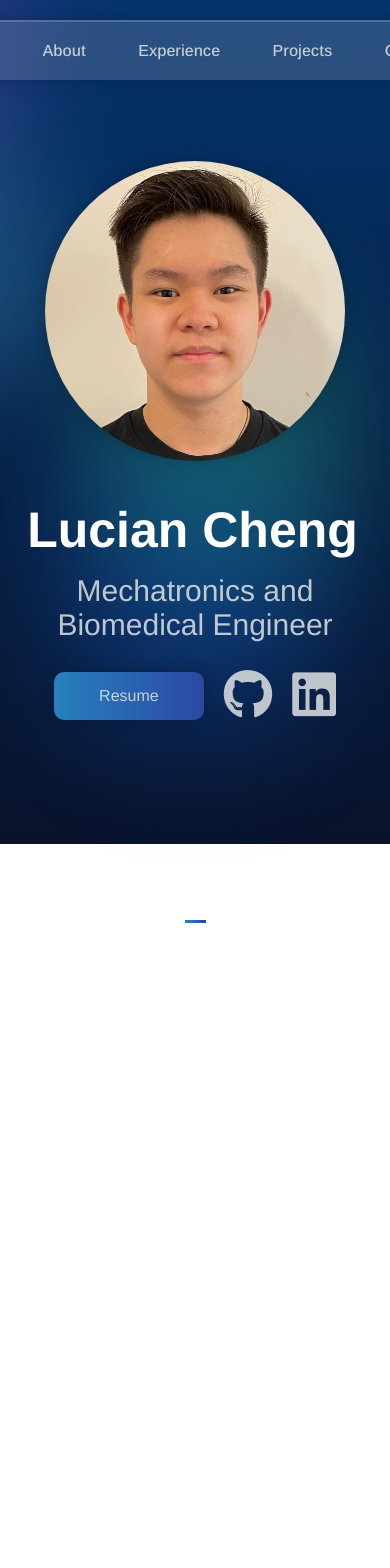
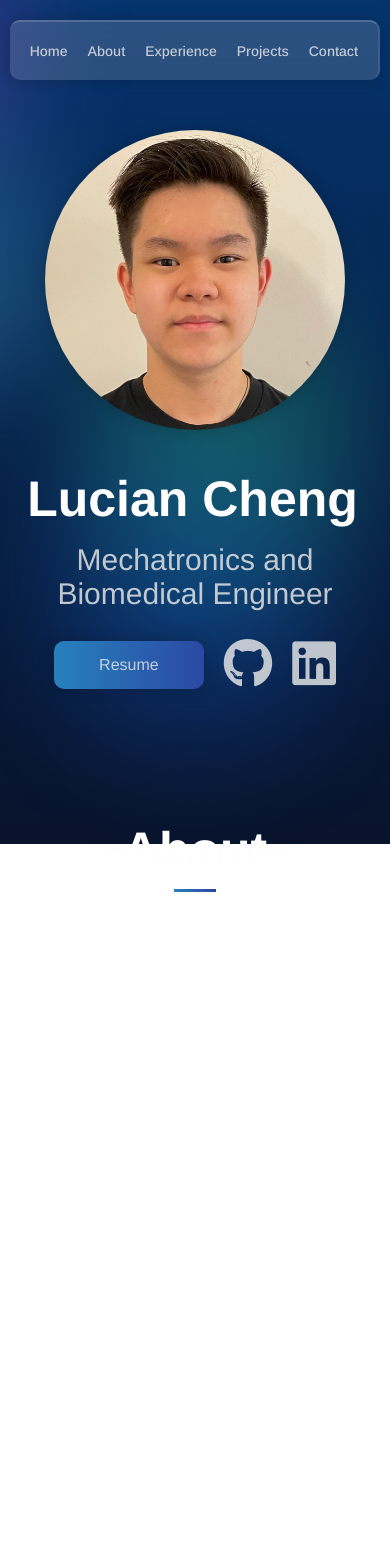
Before and after one commit to luciancheng/lucianchengportfolio, a React (Create React App) app: page / in a window 390 px wide. Shown: the top 1568 px of the page. Built offline with nearby package versions, Linux system fonts and the light colour scheme; some icons are missing.

Commit message:
fixed responsiveness

```diff
--- a/src/index.css
+++ b/src/index.css
@@ -268,6 +268,7 @@ body {
 .Navbar {
   display: flex;
   justify-content: center;
+  align-items: center;
   height: 100px;
 }
 
@@ -276,7 +277,7 @@ body {
   z-index: 10;
   margin: 20px 0;
   height: 60px;
-  width: auto;
+  width: 600px;
   backdrop-filter: blur(10px);
   -webkit-backdrop-filter: blur(10px);
 }
@@ -284,7 +285,7 @@ body {
 .links {
   display: flex;
   height: 100%;
-  width: 600px;
+  width: 100%;
   align-items: center;
   justify-content: space-evenly;
 }
@@ -768,9 +769,6 @@ h2 {
   margin: 20px;
 }
 
-.conact-socials-container {
-  display: flex;
-}
 
 .contact-social {
   display: flex;
@@ -1011,8 +1009,27 @@ form button:hover {
     width: 300px;
     height: 300px;
   }
+
+  .intro {
+    margin: 0% auto;
+  }
+
   .about-background-info-skill {
     width: 100%;
   }
+  .contact-form {
+    margin: 20px 0;
+  }
+  .seperator {
+    max-width: 12%;
+  }
+
+  .navbar-content-holder {
+    max-width: 95%;
+  }
+
+  .links a {
+    font-size: 14px;
+  }
 
 }
```
